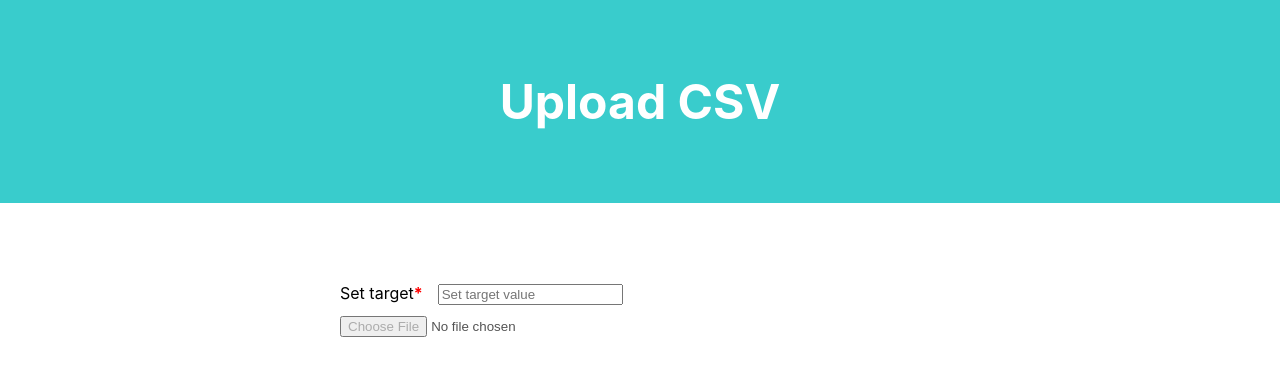
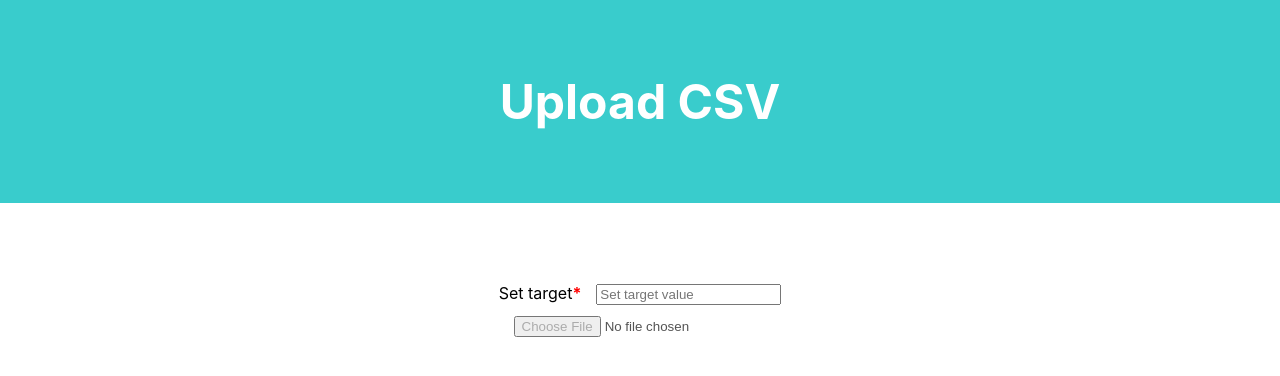
Before and after one commit to mukkaramwaheed/upload-csv-react, a React (Create React App) app: page / in a window 1280 px wide. Shown: the top 376 px of the page. Built offline with nearby package versions, Linux system fonts and the light colour scheme.

Commit message:
Make fields in center

```diff
--- a/src/App.js
+++ b/src/App.js
@@ -88,7 +88,7 @@ function App() {
       <header className={styles.header}>
         <Title text='Upload CSV' isWhiteText={true} />
       </header>
-      <div className={`${styles.container}`}>
+      <div className={`${styles.container} ${styles.textCenter}`}>
         <div className={`${styles.marg10}`}>
           <Suspense fallback={<div>Loading...</div>}>
             {data?.meg && <Message data={data} />}
--- a/src/App.module.css
+++ b/src/App.module.css
@@ -44,6 +44,10 @@
 .margRight15 {
   margin-right: 15px;
 }
+
+.textCenter{
+  text-align: center;
+}
 @media (min-width: 700px) {
   .header {
     margin-bottom: 5em;
```
